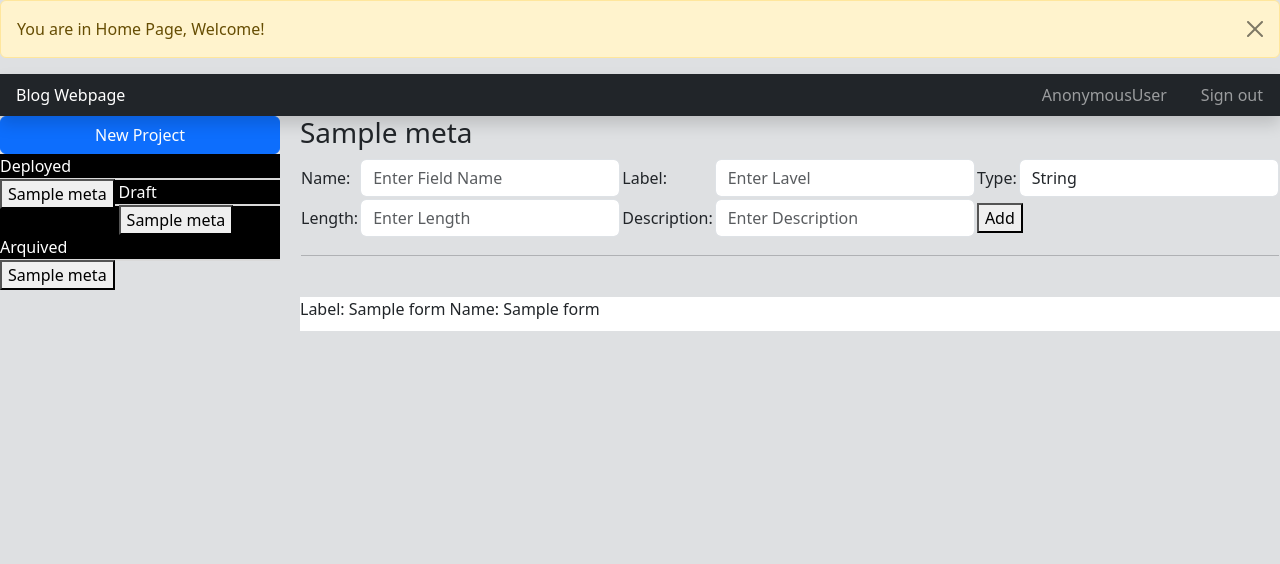
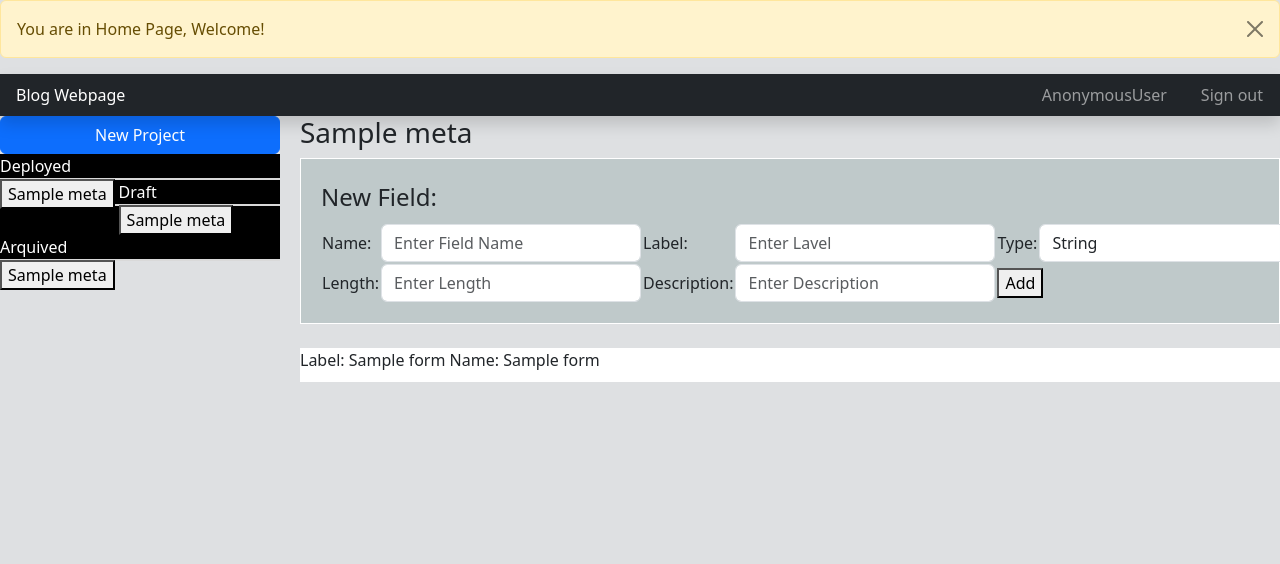
Before and after one commit to josecome/data-collection-tool-django, a Django app: page /formpage/00000000-0000-0000-0000-000000000001 in a window 1280 px wide. Shown: the top 564 px of the page. Run offline with Django 4.2, Linux system fonts and the light colour scheme; tables that the repository leaves empty hold one stand-in row (values such as "Sample post"); some libraries are stand-ins or nearby versions.

Commit message:
Minor changes made

```diff
--- a/forms/templates/landingpage.html
+++ b/forms/templates/landingpage.html
@@ -45,6 +45,8 @@
             <div style="margin-left: 300px;">
                {% if form_id %}
                <h3>{{ form_id.form_name }}</h3>
+               <fieldset style="border: 1px solid white; padding: 20px; background-color: #BFC9CA;">
+                <legend>New Field:</legend>
                <form action="/newfield/submitnewfield/" method="post" style="width: 100%;">
                 {% csrf_token %}
                <table style="width: 100%;">
@@ -91,10 +93,12 @@
                    </td>
                  </tr>
                  <tr>
-                 <td colspan="6"><hr style="width: 100%;"/></td>
+                 <!--<td colspan="6"><hr style="width: 100%;"/></td>-->
                  </tr>
                </table>
-               </form><br>
+               </form>
+               </fieldset>
+               <br>
                {% for field in fields %}
                <div style="width: 100%; background-color: white; padding-bottom: 10px; margin-bottom: 10px;">
                     Label: {{ field.field_label }} Name: {{ field.field_name }}
```
